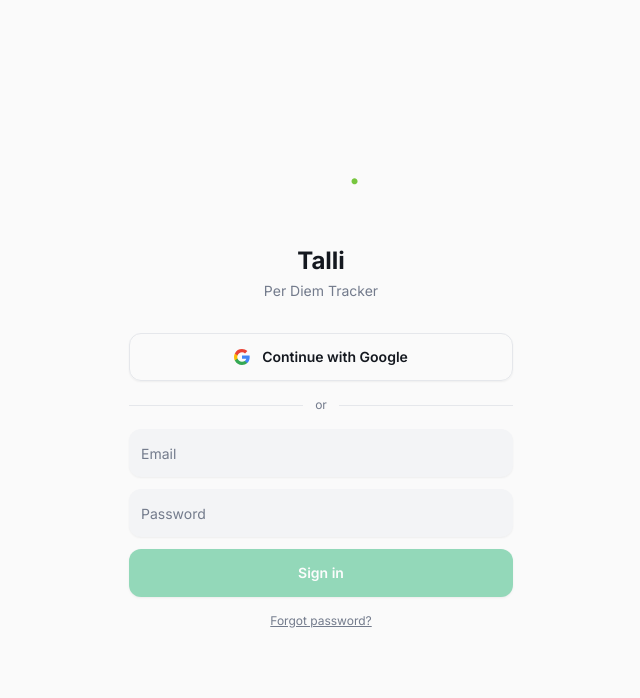
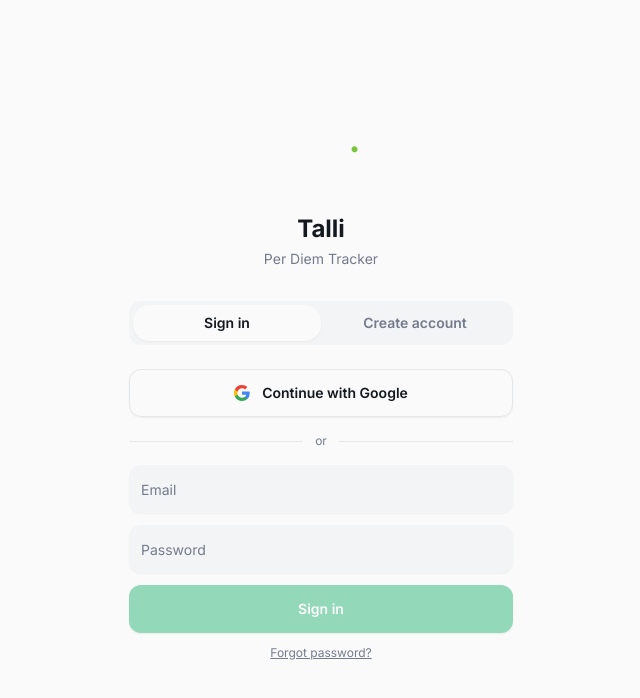
Before and after one commit to damatulli87/talli, a React (Vite) app: page / in a window 1280 px wide. Shown: the top 698 px of the page, without its empty margins (319-959 px from the left). Built offline with nearby package versions, Linux system fonts and the light colour scheme; no server answers.

Commit message:
Add sign up flow with email confirmation

```diff
--- a/src/pages/Login.jsx
+++ b/src/pages/Login.jsx
@@ -4,12 +4,48 @@ import { Button } from '@/components/ui/button'
 import { Input } from '@/components/ui/input'
 import { toast } from 'sonner'
 
+const Logo = () => (
+  <svg version="1.1" viewBox="0 0 1988 791" height="44" style={{ width: 'auto' }} xmlns="http://www.w3.org/2000/svg">
+    <path fill="#77C63E" d="M1621.351074,265.402985 C1601.311401,277.257141 1581.208618,277.886932 1562.143921,265.116058 C1543.174805,252.409164 1535.406738,233.766068 1538.866089,211.017044 C1542.682617,185.919266 1565.158447,166.801773 1590.911621,166.320068 C1616.870117,165.834534 1640.453857,184.285583 1644.993042,209.280472 C1649.258423,232.768234 1641.072021,251.418396 1621.351074,265.402985z"/>
+  </svg>
+)
+
+const GoogleButton = ({ onClick }) => (
+  <Button type="button" variant="outline" className="w-full h-12 rounded-xl font-semibold gap-3" onClick={onClick}>
+    <svg width="18" height="18" viewBox="0 0 18 18" fill="none">
+      <path d="M17.64 9.2c0-.637-.057-1.251-.164-1.84H9v3.481h4.844c-.209 1.125-.843 2.078-1.796 2.717v2.258h2.908c1.702-1.567 2.684-3.875 2.684-6.615z" fill="#4285F4"/>
+      <path d="M9 18c2.43 0 4.467-.806 5.956-2.18l-2.908-2.259c-.806.54-1.837.86-3.048.86-2.344 0-4.328-1.584-5.036-3.711H.957v2.332A8.997 8.997 0 0 0 9 18z" fill="#34A853"/>
+      <path d="M3.964 10.71A5.41 5.41 0 0 1 3.682 9c0-.593.102-1.17.282-1.71V4.958H.957A8.996 8.996 0 0 0 0 9c0 1.452.348 2.827.957 4.042l3.007-2.332z" fill="#FBBC05"/>
+      <path d="M9 3.58c1.321 0 2.508.454 3.44 1.345l2.582-2.58C13.463.891 11.426 0 9 0A8.997 8.997 0 0 0 .957 4.958L3.964 7.29C4.672 5.163 6.656 3.58 9 3.58z" fill="#EA4335"/>
+    </svg>
+    Continue with Google
+  </Button>
+)
+
+const Divider = () => (
+  <div className="flex items-center gap-3">
+    <div className="flex-1 h-px bg-border" />
+    <span className="text-xs text-muted-foreground">or</span>
+    <div className="flex-1 h-px bg-border" />
+  </div>
+)
+
 export default function Login() {
+  const [mode, setMode] = useState('signin') // 'signin' | 'signup'
   const [email, setEmail] = useState('')
   const [password, setPassword] = useState('')
+  const [confirmPassword, setConfirmPassword] = useState('')
   const [loading, setLoading] = useState(false)
+  const [showReset, setShowReset] = useState(false)
   const [resetSent, setResetSent] = useState(false)
-  const [showReset, setShowReset] = useState(false)
+  const [signUpDone, setSignUpDone] = useState(false)
+
+  const handleGoogle = async () => {
+    await supabase.auth.signInWithOAuth({
+      provider: 'google',
+      options: { redirectTo: window.location.origin },
+    })
+  }
 
   const handleSignIn = async (e) => {
     e.preventDefault()
@@ -17,6 +53,21 @@ export default function Login() {
     const { error } = await supabase.auth.signInWithPassword({ email: email.trim(), password })
     setLoading(false)
     if (error) toast.error('Incorrect email or password')
+  }
+
+  const handleSignUp = async (e) => {
+    e.preventDefault()
+    if (password.length < 8) { toast.error('Password must be at least 8 characters'); return }
+    if (password !== confirmPassword) { toast.error("Passwords don't match"); return }
+    setLoading(true)
+    const { error } = await supabase.auth.signUp({
+      email: email.trim(),
+      password,
+      options: { emailRedirectTo: window.location.origin },
+    })
+    setLoading(false)
+    if (error) toast.error(error.message)
+    else setSignUpDone(true)
   }
 
   const handleForgotPassword = async (e) => {
@@ -30,47 +81,59 @@ export default function Login() {
     else setResetSent(true)
   }
 
-  const handleGoogle = async () => {
-    await supabase.auth.signInWithOAuth({
-      provider: 'google',
-      options: { redirectTo: window.location.origin },
-    })
+  const switchMode = (next) => {
+    setMode(next)
+    setPassword('')
+    setConfirmPassword('')
+    setSignUpDone(false)
   }
 
+  // Reset password screen
   if (showReset) {
     return (
       <div className="min-h-screen bg-background flex items-center justify-center px-6">
         <div className="w-full max-w-sm">
+          <div className="flex justify-center mb-8"><Logo /></div>
           <h1 className="text-2xl font-bold text-foreground text-center mb-1">Reset Password</h1>
-          <p className="text-sm text-muted-foreground text-center mb-8">
-            We'll email you a link to set a new password
-          </p>
+          <p className="text-sm text-muted-foreground text-center mb-8">We'll email you a link to set a new password</p>
           {resetSent ? (
             <div className="rounded-2xl bg-primary/10 border border-primary/20 p-6 text-center">
               <p className="text-sm font-semibold text-primary mb-1">Check your email</p>
-              <p className="text-xs text-muted-foreground">
-                Click the reset link in your email, set a new password, then come back and sign in.
-              </p>
+              <p className="text-xs text-muted-foreground">Click the link to set a new password, then sign in here.</p>
             </div>
           ) : (
             <form onSubmit={handleForgotPassword} className="space-y-3">
-              <Input
-                type="email"
-                placeholder="you@example.com"
-                value={email}
+              <Input type="email" placeholder="you@example.com" value={email}
                 onChange={(e) => setEmail(e.target.value)}
-                className="h-12 rounded-xl bg-muted border-0"
-                required
-              />
+                className="h-12 rounded-xl bg-muted border-0" required />
               <Button type="submit" disabled={loading} className="w-full h-12 rounded-xl font-semibold">
                 {loading ? 'Sending…' : 'Send reset link'}
               </Button>
             </form>
           )}
-          <button
-            className="w-full mt-4 text-xs text-muted-foreground underline"
-            onClick={() => { setShowReset(false); setResetSent(false) }}
-          >
+          <button className="w-full mt-4 text-xs text-muted-foreground underline"
+            onClick={() => { setShowReset(false); setResetSent(false) }}>
+            Back to sign in
+          </button>
+        </div>
+      </div>
+    )
+  }
+
+  // Sign up success screen
+  if (signUpDone) {
+    return (
+      <div className="min-h-screen bg-background flex items-center justify-center px-6">
+        <div className="w-full max-w-sm text-center">
+          <div className="flex justify-center mb-8"><Logo /></div>
+          <div className="rounded-2xl bg-primary/10 border border-primary/20 p-8">
+            <p className="text-lg font-bold text-primary mb-2">Check your email</p>
+            <p className="text-sm text-muted-foreground">
+              We sent a confirmation link to <strong>{email}</strong>. Click it to activate your account, then sign in.
+            </p>
+          </div>
+          <button className="w-full mt-6 text-xs text-muted-foreground underline"
+            onClick={() => switchMode('signin')}>
             Back to sign in
           </button>
         </div>
@@ -81,70 +144,64 @@ export default function Login() {
   return (
     <div className="min-h-screen bg-background flex items-center justify-center px-6">
       <div className="w-full max-w-sm">
-        {/* Logo */}
-        <div className="flex justify-center mb-8">
-          <svg version="1.1" viewBox="0 0 1988 791" height="44" style={{ width: 'auto' }} xmlns="http://www.w3.org/2000/svg">
-            <path fill="#77C63E" d="M1621.351074,265.402985 C1601.311401,277.257141 1581.208618,277.886932 1562.143921,265.116058 C1543.174805,252.409164 1535.406738,233.766068 1538.866089,211.017044 C1542.682617,185.919266 1565.158447,166.801773 1590.911621,166.320068 C1616.870117,165.834534 1640.453857,184.285583 1644.993042,209.280472 C1649.258423,232.768234 1641.072021,251.418396 1621.351074,265.402985z"/>
-          </svg>
-        </div>
-
+        <div className="flex justify-center mb-8"><Logo /></div>
         <h1 className="text-2xl font-bold text-foreground text-center mb-1">Talli</h1>
         <p className="text-sm text-muted-foreground text-center mb-8">Per Diem Tracker</p>
 
-        <div className="space-y-4">
-          <Button
-            type="button"
-            variant="outline"
-            className="w-full h-12 rounded-xl font-semibold gap-3"
-            onClick={handleGoogle}
+        {/* Mode toggle */}
+        <div className="flex bg-muted rounded-xl p-1 mb-6">
+          <button
+            onClick={() => switchMode('signin')}
+            className={`flex-1 h-9 rounded-lg text-sm font-semibold transition-all ${mode === 'signin' ? 'bg-background text-foreground shadow-sm' : 'text-muted-foreground'}`}
           >
-            <svg width="18" height="18" viewBox="0 0 18 18" fill="none">
-              <path d="M17.64 9.2c0-.637-.057-1.251-.164-1.84H9v3.481h4.844c-.209 1.125-.843 2.078-1.796 2.717v2.258h2.908c1.702-1.567 2.684-3.875 2.684-6.615z" fill="#4285F4"/>
-              <path d="M9 18c2.43 0 4.467-.806 5.956-2.18l-2.908-2.259c-.806.54-1.837.86-3.048.86-2.344 0-4.328-1.584-5.036-3.711H.957v2.332A8.997 8.997 0 0 0 9 18z" fill="#34A853"/>
-              <path d="M3.964 10.71A5.41 5.41 0 0 1 3.682 9c0-.593.102-1.17.282-1.71V4.958H.957A8.996 8.996 0 0 0 0 9c0 1.452.348 2.827.957 4.042l3.007-2.332z" fill="#FBBC05"/>
-              <path d="M9 3.58c1.321 0 2.508.454 3.44 1.345l2.582-2.58C13.463.891 11.426 0 9 0A8.997 8.997 0 0 0 .957 4.958L3.964 7.29C4.672 5.163 6.656 3.58 9 3.58z" fill="#EA4335"/>
-            </svg>
-            Continue with Google
-          </Button>
-
-          <div className="flex items-center gap-3">
-            <div className="flex-1 h-px bg-border" />
-            <span className="text-xs text-muted-foreground">or</span>
-            <div className="flex-1 h-px bg-border" />
+            Sign in
+          </button>
+          <button
+            onClick={() => switchMode('signup')}
+            className={`flex-1 h-9 rounded-lg text-sm font-semibold transition-all ${mode === 'signup' ? 'bg-background text-foreground shadow-sm' : 'text-muted-foreground'}`}
+          >
+            Create account
+          </button>
         </div>
 
+        <div className="space-y-4">
+          <GoogleButton onClick={handleGoogle} />
+          <Divider />
+
+          {mode === 'signin' ? (
             <form onSubmit={handleSignIn} className="space-y-3">
-            <Input
-              type="email"
-              placeholder="Email"
-              value={email}
+              <Input type="email" placeholder="Email" value={email}
                 onChange={(e) => setEmail(e.target.value)}
-              className="h-12 rounded-xl bg-muted border-0"
-              required
-            />
-            <Input
-              type="password"
-              placeholder="Password"
-              value={password}
+                className="h-12 rounded-xl bg-muted border-0" required />
+              <Input type="password" placeholder="Password" value={password}
                 onChange={(e) => setPassword(e.target.value)}
-              className="h-12 rounded-xl bg-muted border-0"
-              required
-            />
-            <Button
-              type="submit"
-              disabled={loading || !email || !password}
-              className="w-full h-12 rounded-xl font-semibold"
-            >
+                className="h-12 rounded-xl bg-muted border-0" required />
+              <Button type="submit" disabled={loading || !email || !password}
+                className="w-full h-12 rounded-xl font-semibold">
                 {loading ? 'Signing in…' : 'Sign in'}
               </Button>
-          </form>
-
-          <button
-            className="w-full text-xs text-muted-foreground underline"
-            onClick={() => setShowReset(true)}
-          >
+              <button type="button" className="w-full text-xs text-muted-foreground underline"
+                onClick={() => setShowReset(true)}>
                 Forgot password?
               </button>
+            </form>
+          ) : (
+            <form onSubmit={handleSignUp} className="space-y-3">
+              <Input type="email" placeholder="Email" value={email}
+                onChange={(e) => setEmail(e.target.value)}
+                className="h-12 rounded-xl bg-muted border-0" required />
+              <Input type="password" placeholder="Password (min 8 characters)" value={password}
+                onChange={(e) => setPassword(e.target.value)}
+                className="h-12 rounded-xl bg-muted border-0" required />
+              <Input type="password" placeholder="Confirm password" value={confirmPassword}
+                onChange={(e) => setConfirmPassword(e.target.value)}
+                className="h-12 rounded-xl bg-muted border-0" required />
+              <Button type="submit" disabled={loading || !email || !password || !confirmPassword}
+                className="w-full h-12 rounded-xl font-semibold">
+                {loading ? 'Creating account…' : 'Create account'}
+              </Button>
+            </form>
+          )}
         </div>
       </div>
     </div>
```
Lines whose indentation alone changed are shown as unchanged.
